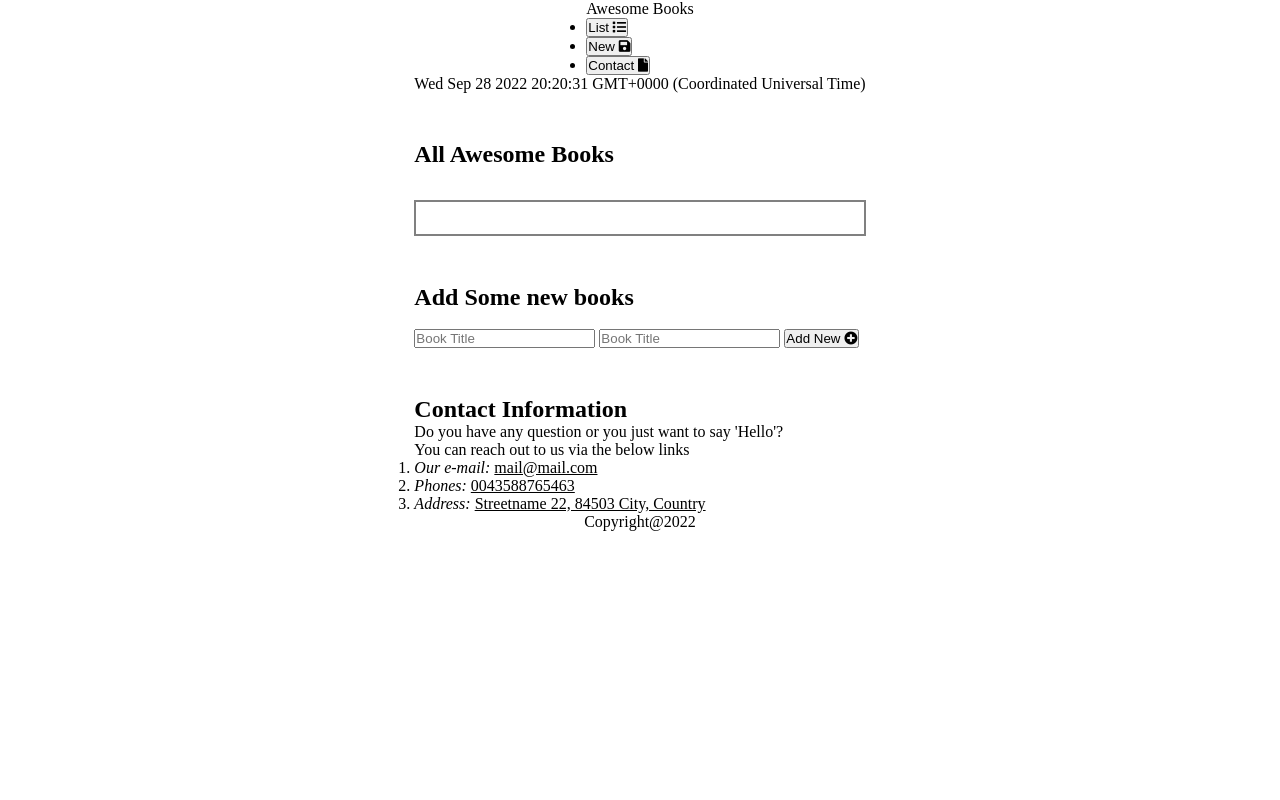
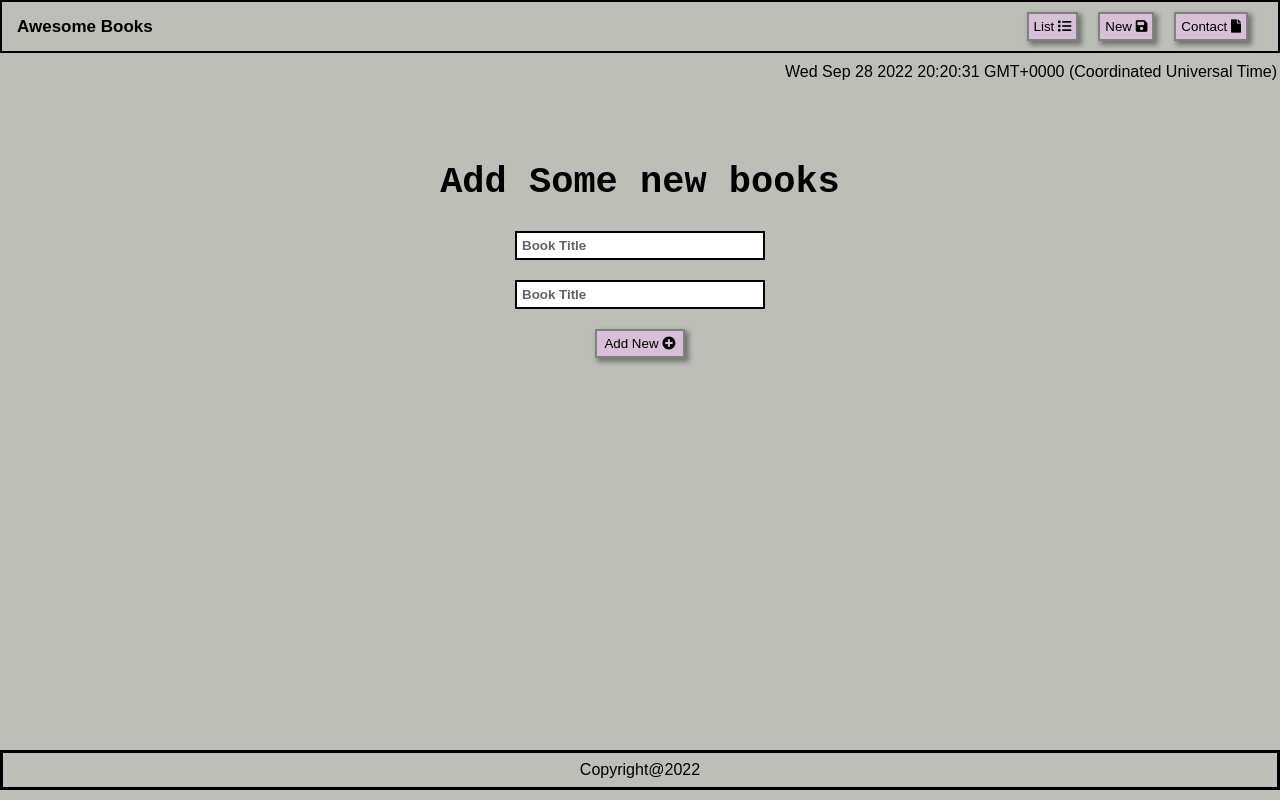
Before and after one commit to Doheera-kosi/awesome-books, a plain HTML site: page index.html in a window 1280 px wide. Drawn offline with Linux system fonts and the light colour scheme.

Commit message:
Update style.css

```diff
--- a/style.css
+++ b/style.css
@@ -1,53 +1,169 @@
 * {
+  box-sizing: border-box;
+  margin: 0;
   padding: 0;
-  margin: 0;
-  box-sizing: border-box;
 }
 
-body{
-  display: flex;
+body {
+  width: 100vw;
+  height: 100vh;
   flex-direction: column;
   justify-content: center;
   align-items: center;
-  margin: auto;
-  width: 80%;
+  background: rgb(190, 190, 185);
+  font-family: Arial, Helvetica, sans-serif;
 }
 
-h1 {
-  margin-top: 3rem;
+main {
+  margin-top: 30px;
 }
 
-.elements {
-  width: 100%;
-  /* background: #000; */
-  display: flex;
-  flex-direction: column;
-  justify-content: space-between;
-  border: 2px solid gray;
-  gap: 0.4rem;
-  padding: 1rem;
-  margin-top: 2rem;
+header {
+  border: 2px solid black;
+  height: auto;
 }
 
-.b-container {
-  display: flex;
-  flex-direction: row;
-  width: 100%;
-  justify-content: space-between;
-  /* background: #000; */
-  /* border: 1px solid gold; */
+.logo {
+  width: 140px;
+  align-self: center;
+  margin-left: 15px;
+  font-size: 17px;
+  font-weight: 700;
 }
 
-.title-author {
-  /* gap: 2rem; */
-  gap: 0.5rem;
+nav {
   display: flex;
-  flex-direction: row;
   justify-content: space-between;
 }
 
-.hr {
-  width: 40%;
-  margin-top: 1rem;
-  margin-bottom: 1rem;
+.nav-button {
+  display: flex;
 }
+
+ul {
+  padding: 10px;
+}
+
+.nav-items {
+  list-style: none;
+  margin-right: 20px;
+  cursor: pointer;
+}
+
+.list_item {
+  list-style: none;
+  margin: 10px;
+  padding: 10px;
+  border: 1px solid grey;
+  display: flex;
+  justify-content: space-between;
+}
+
+.time {
+  text-align: right;
+  margin-top: -20px;
+  margin-right: 3px;
+}
+
+button {
+  white-space: nowrap;
+  background-color: thistle;
+  border: 2px solid grey;
+  outline: none;
+  padding: 5px;
+  box-shadow: 3px 3px 5px 1px rgb(0, 0, 0, 0.4);
+  cursor: pointer;
+}
+
+.header {
+  font-family: 'Courier New', Courier, monospace;
+  text-align: center;
+  margin-top: 80px;
+  font-size: 37px;
+}
+
+.book-name {
+  align-self: center;
+  font-weight: 700;
+}
+
+.book-author {
+  margin-bottom: 10px;
+}
+
+form {
+  display: flex;
+  flex-direction: column;
+  align-items: center;
+  margin: auto;
+}
+
+input {
+  margin: 10px;
+  border: 2px solid black;
+  padding: 5px;
+  width: 250px;
+}
+
+input::placeholder {
+  font-weight: bold;
+  color: rgb(102, 98, 98);
+}
+
+.addBtn {
+  width: 90px;
+  margin: 10px;
+}
+
+#add-book {
+  display: block;
+}
+
+#list,
+#contact {
+  display: none;
+}
+
+footer {
+  padding: 10px 0;
+}
+
+.f-container {
+  width: 100%;
+  height: 40px;
+  bottom: 10px;
+  display: flex;
+  position: absolute;
+  margin: auto auto;
+  border: 3px solid black;
+  display: flex;
+  align-items: center;
+  justify-content: center;
+}
+
+small {
+  margin: auto;
+  font-weight: 800;
+  font-size: 16px;
+}
+
+#contact {
+  flex-direction: column;
+  justify-content: center;
+  align-items: center;
+  padding: 30px;
+}
+
+#contact p {
+  margin: 10px;
+}
+
+ol {
+  text-align: center;
+  list-style: none;
+  margin: 20px;
+}
+
+.cli {
+  margin-top: 5px;
+}
```
